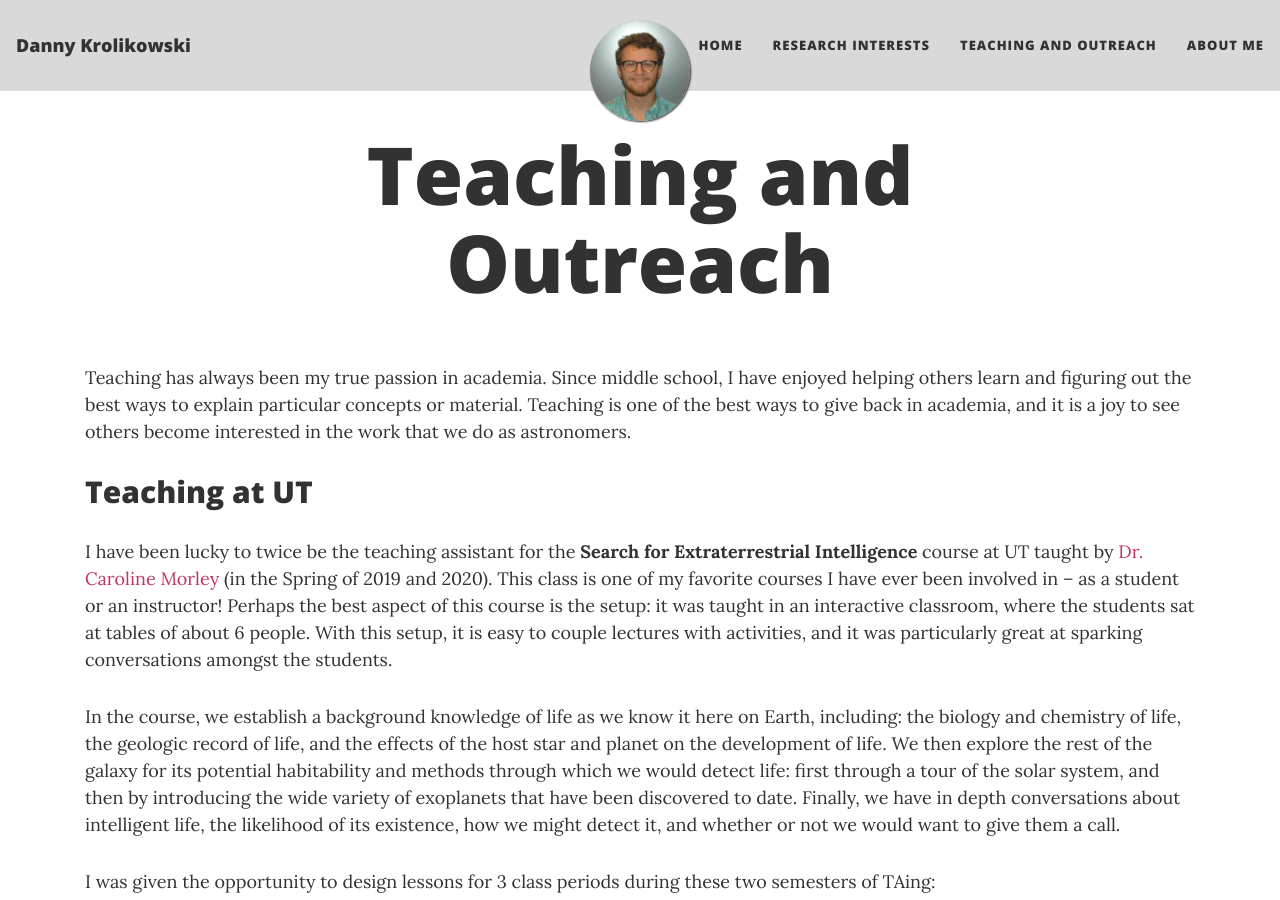
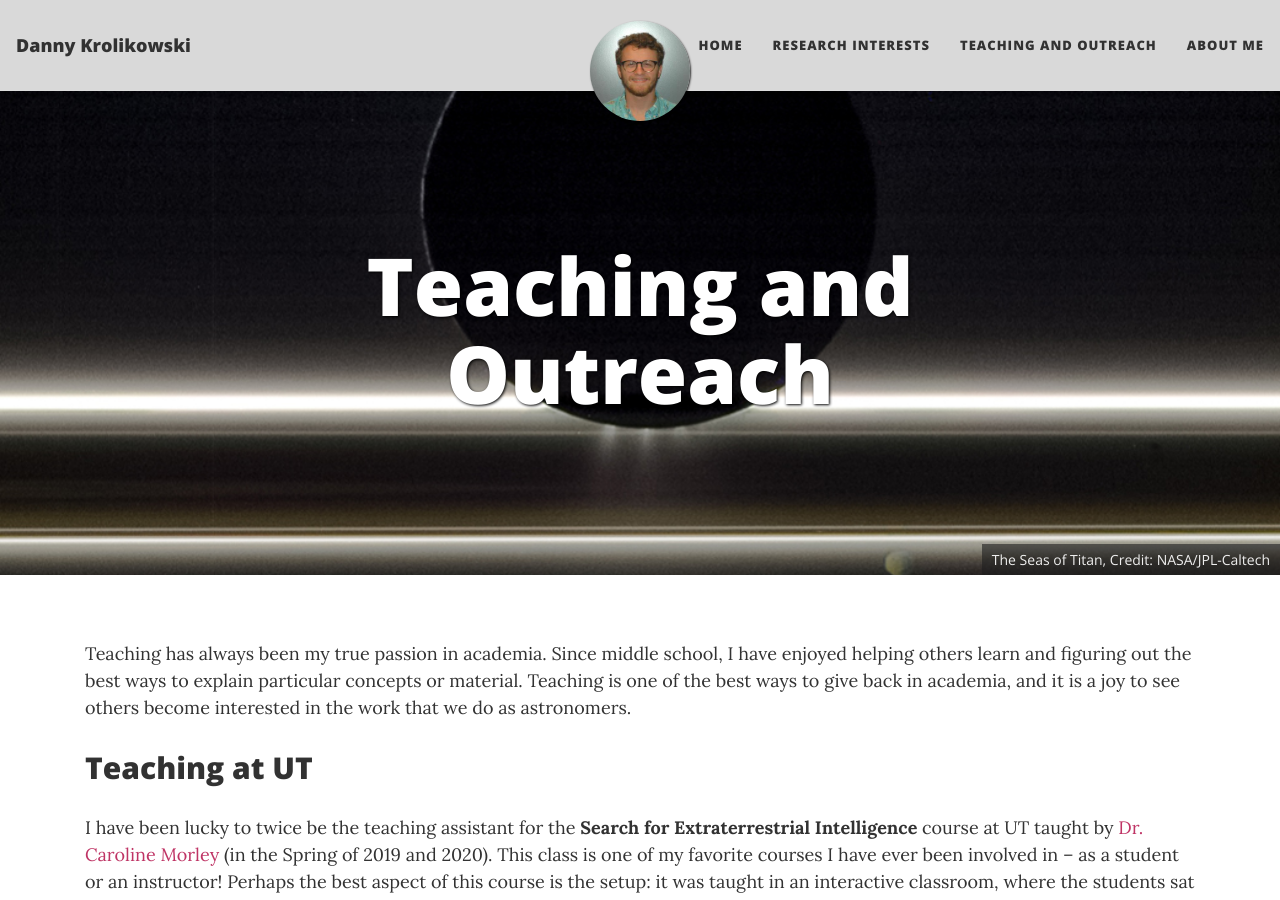
Before and after one commit to dkrolikowski/dkrolikowski.github.io, a Jekyll site: the page built from teach.md, in a window 1280 px wide and 900 px high. Built offline with Jekyll 4.4.1, drawn with Linux system fonts in a browser that asks for light colours; nearby versions of some CDN libraries.

Commit message:
Adding images to the teaching page

```diff
--- a/teach.md
+++ b/teach.md
@@ -2,6 +2,9 @@
 layout: page
 title: Teaching and Outreach
 subtitle:
+cover-img:
+  - "/assets/img/enceladus.jpg" : "They Geysers of Enceladus, Credit: NASA/JPL-Caltech/SSI"
+  - "/assets/img/titan_seas.jpg" : "The Seas of Titan, Credit: NASA/JPL-Caltech"
 ---
 
 Teaching has always been my true passion in academia. Since middle school, I have enjoyed helping others learn and figuring out the best ways to explain particular concepts or material. Teaching is one of the best ways to give back in academia, and it is a joy to see others become interested in the work that we do as astronomers.
```
Also changed, not shown: assets/img/enceladus.jpg (added), assets/img/titan_seas.jpg (added).
